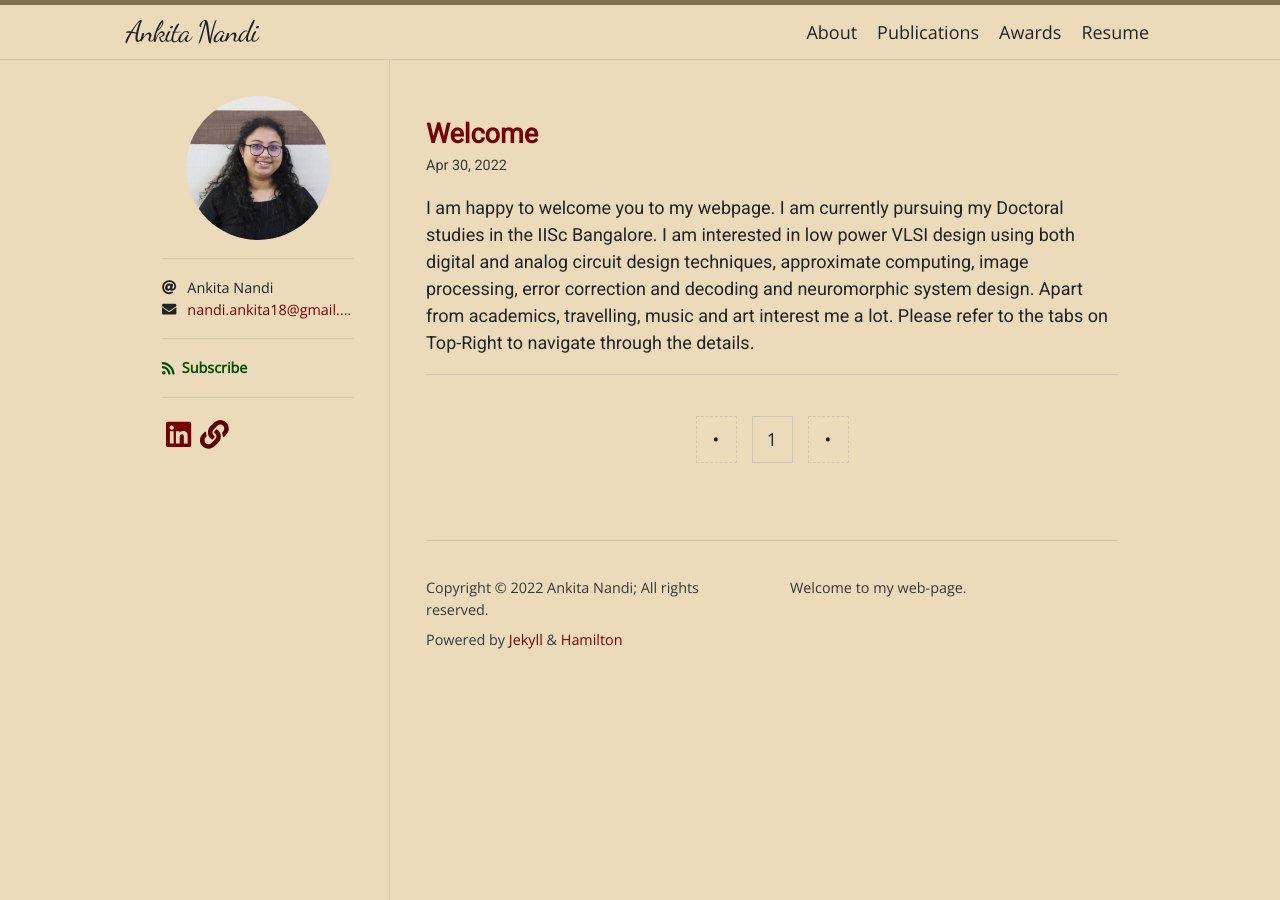
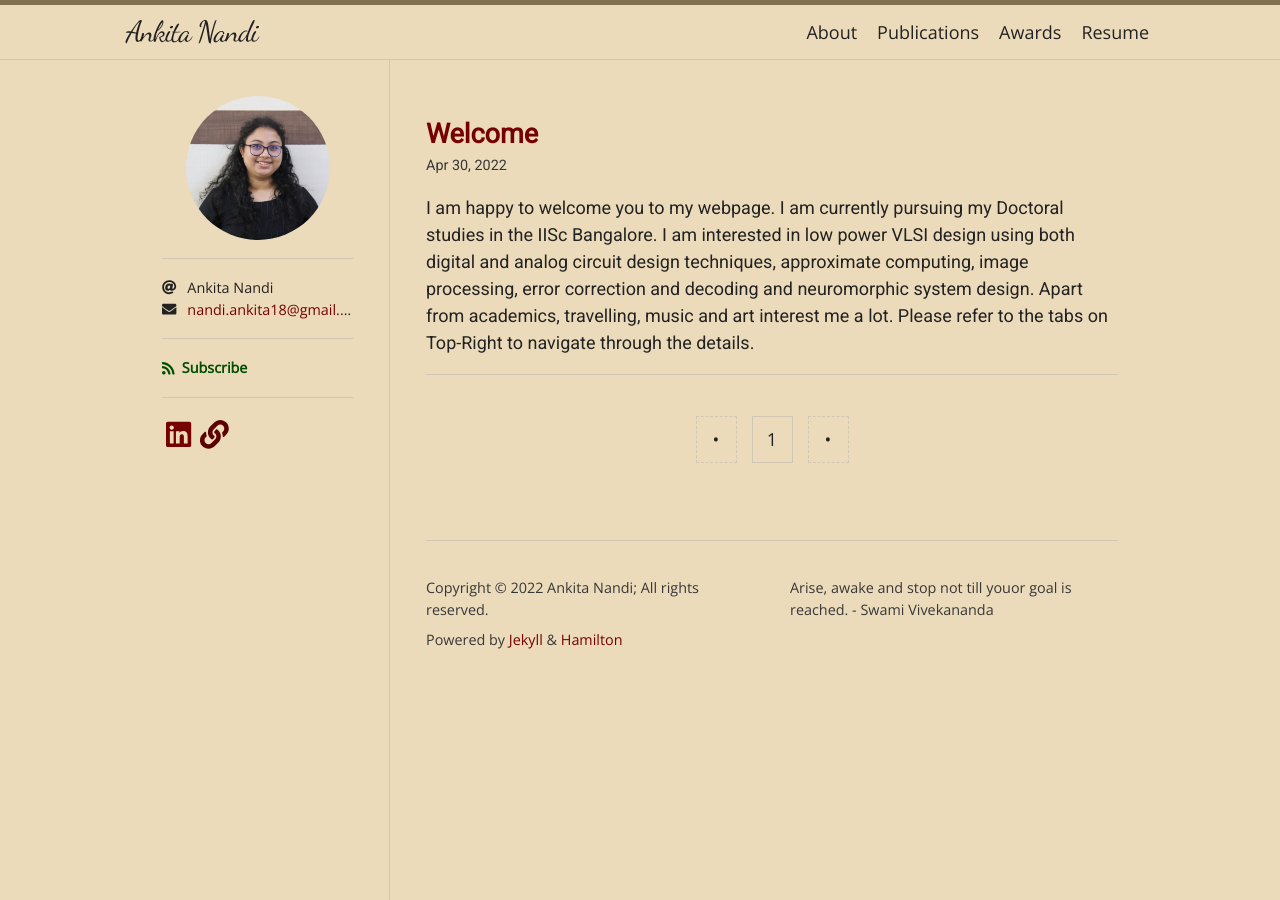
Before and after one commit to nandiankita/nandiankita.github.io, a Jekyll site: the page built from index.html, in a window 1280 px wide. Built offline with Jekyll 4.4.1, drawn with Linux system fonts in a browser that asks for light colours; nearby versions of some CDN libraries; some web fonts are replaced; the list of posts is cut into pages by our own code.

Commit message:
update config

```diff
--- a/_config.yml
+++ b/_config.yml
@@ -1,5 +1,5 @@
 title: Ankita Nandi
-description: Welcome to my web-page.
+description: Arise, awake and stop not till youor goal is reached. - Swami Vivekananda
 author: Ankita Nandi
 avatar: /Ankita_pp.jpg
 email: nandi.ankita18@gmail.com
```
